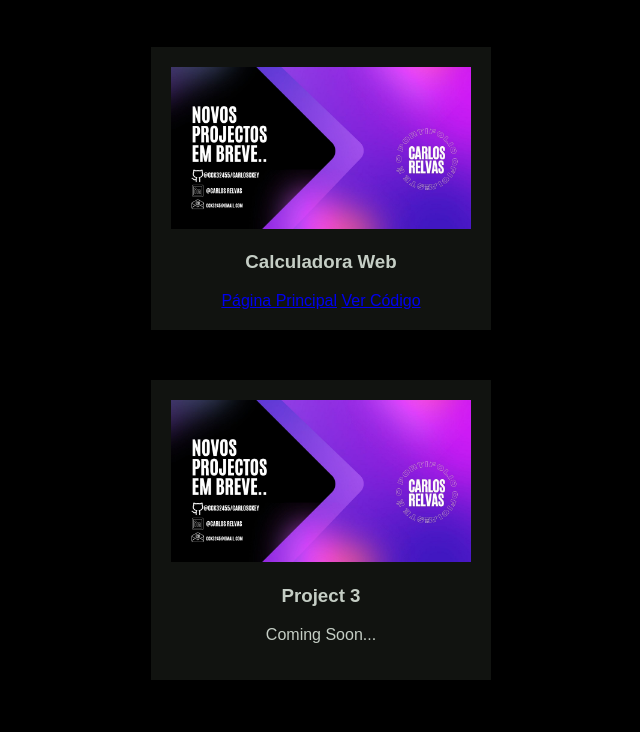
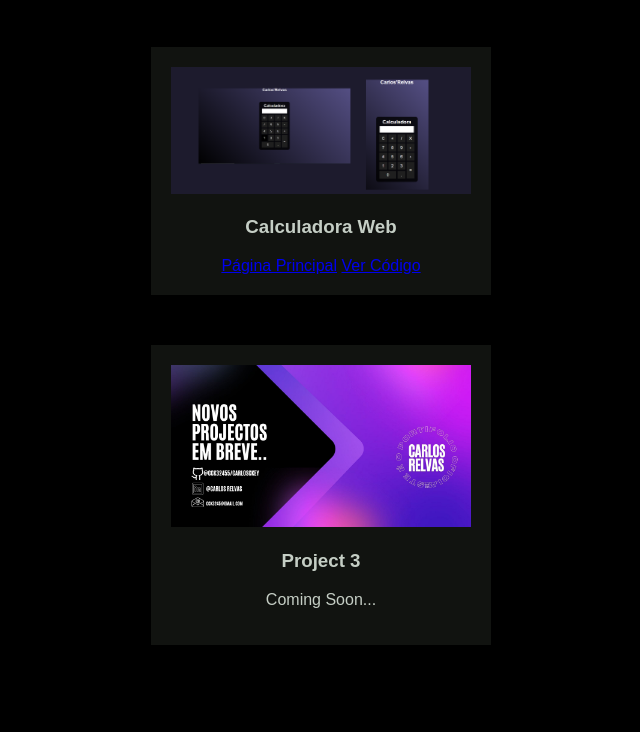
Before and after one commit to cck32455/Portifolio, a plain HTML site: page index.html in a window 1280 px wide. Shown: the part 1516-2248 px from the top of the page, without its empty margins (299-939 px from the left). Drawn offline with Linux system fonts and the light colour scheme.

Commit message:
Update index.html

```diff
--- a/index.html
+++ b/index.html
@@ -74,7 +74,7 @@
 
       <div class="project">
         <div class="project-box">
-          <img src="/Sem nome (200 × 1080 px) (2000 × 1080 px) (300 × 1080 px) (2000 × 1080 px) (1).jpg" alt="Projeto 2">
+          <img src="/calculadora.png" alt="Projeto 2">
           <h3>Calculadora Web</h3>
 
           <a href="https://calculadora-e4uoh6ro2-cck32455.vercel.app/" target="_blank">Página Principal</a>
```
